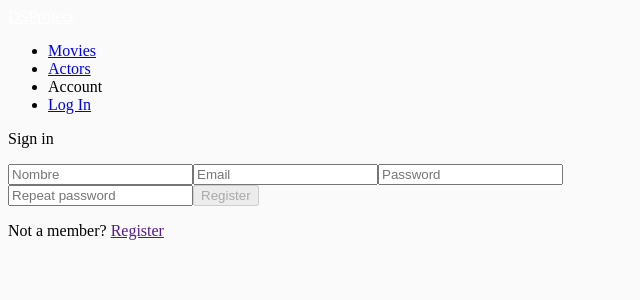
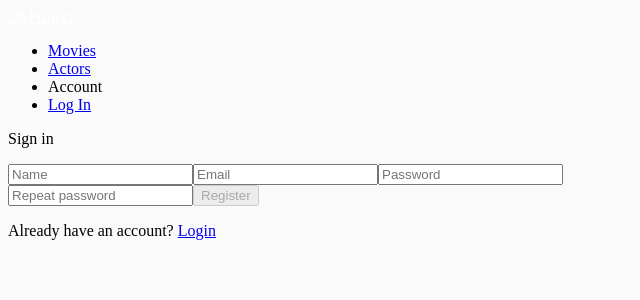
Before and after one commit to pabrodbra/DSProyect, an Angular app in the folder front-end/: page /signup in a window 1280 px wide. Shown: the top 300 px of the page, without its empty margins (0-640 px from the left). Built offline with nearby package versions, Linux system fonts and the light colour scheme; what angular-bootstrap-md would draw is missing.

Commit message:
Fixed problem with language

```diff
--- a/front-end/src/app/components/log/login/login.component.html
+++ b/front-end/src/app/components/log/login/login.component.html
@@ -28,7 +28,7 @@
 
         <!-- Register -->
         <p>Not a member?
-            <a href="">Register</a>
+            <a [routerLink]="['/signup']">Register</a>
         </p>
 
     </form>
--- a/front-end/src/app/components/log/signup/signup.component.html
+++ b/front-end/src/app/components/log/signup/signup.component.html
@@ -3,7 +3,7 @@
 
     <p class="h4 mb-4">Sign in</p>
 
-    <input type="text" class="form-control mb-3" placeholder="Nombre" formControlName="nombre">
+    <input type="text" class="form-control mb-3" placeholder="Name" formControlName="nombre">
     <!-- Errores de validación -->
     <div *ngIf="forma.controls['nombre'].errors?.minlength" class="form-control-feedback mb-2">
       Longitud mínima necesaria {{ forma.controls['nombre'].errors.minlength.requiredLength }}.
@@ -54,8 +54,8 @@
     <button mdbBtn color="info" block="true" class="my-4" type="submit" [disabled]="!forma.valid">Register</button>
 
     <!-- Register -->
-    <p>Not a member?
-      <a href="">Register</a>
+    <p>Already have an account?
+      <a [routerLink]="['/login']">Login</a>
     </p>
 
   </form>
```
